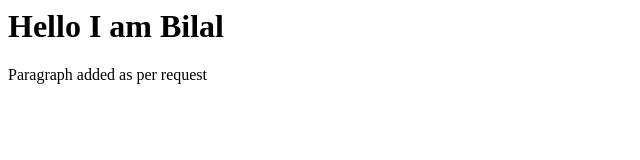
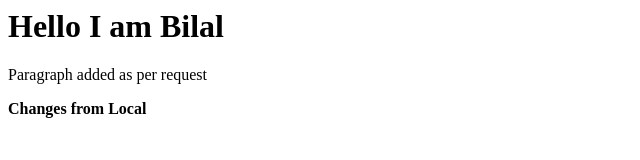
Before and after one commit to pkmbilal/ssh_git, a plain HTML site: page index.html in a window 1280 px wide. Shown: the whole page, without its empty margins (0-640 px from the left). Drawn offline with Linux system fonts and the light colour scheme.

Commit message:
strong tag added from local

```diff
--- a/index.html
+++ b/index.html
@@ -5,5 +5,7 @@
 		<h1> Hello I am Bilal </h1>
 	<!-- Please add a paragraph -->
 		<p> Paragraph added as per request </p>
+
+		<strong> Changes from Local </strong>
 	</body>
 </html>
```
